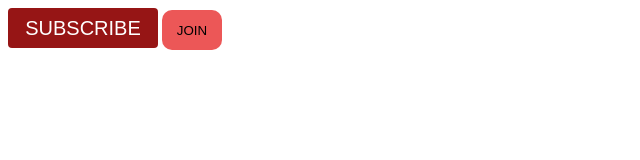
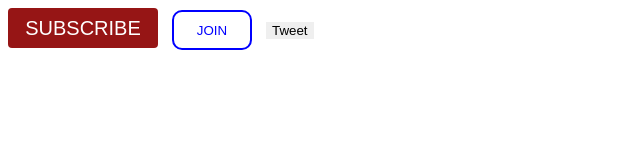
Before and after one commit to shaheerkj/odin-project, a plain HTML site: page practive.html in a window 1280 px wide. Shown: the whole page, without its empty margins (0-640 px from the left). Drawn offline with Linux system fonts and the light colour scheme.

Commit message:
changes made

```diff
--- a/practive.html
+++ b/practive.html
@@ -6,18 +6,27 @@
     <title>Buttons</title>
 </head>
 <body>
-    <button id="sub">SUBSCRIBE</button>
-    <button id="join">JOIN</button>
+    <button class="sub">SUBSCRIBE</button>
+    <button class="join">JOIN</button>
+    <button class="tweet">Tweet</button>
     <style>
-        #join{
-            border: blue;
-            border-right: 50px;
+        .tweet{
+            border: none;
+
+        }
+        .join{
+            border-color: blue;
+            border-width: 2px;
             border-radius: 10px;
-            background-color: rgb(236, 87, 87);
-            width: 60px;
+            background-color: rgb(255, 255, 255);
+            width: 80px;
             height: 40px;
+            color: blue;
+            border-style: solid;
+            cursor: pointer;
+            margin-right: 10px;
         }
-        #sub{
+        .sub{
             border: none;
             background-color: rgb(150, 21, 21);
             border-radius: 4px;
@@ -26,7 +35,7 @@
             color: white;
             height: 40px;
             cursor: pointer;
-
+            margin-right: 10px;
         }
     </style>
 </body>
```
